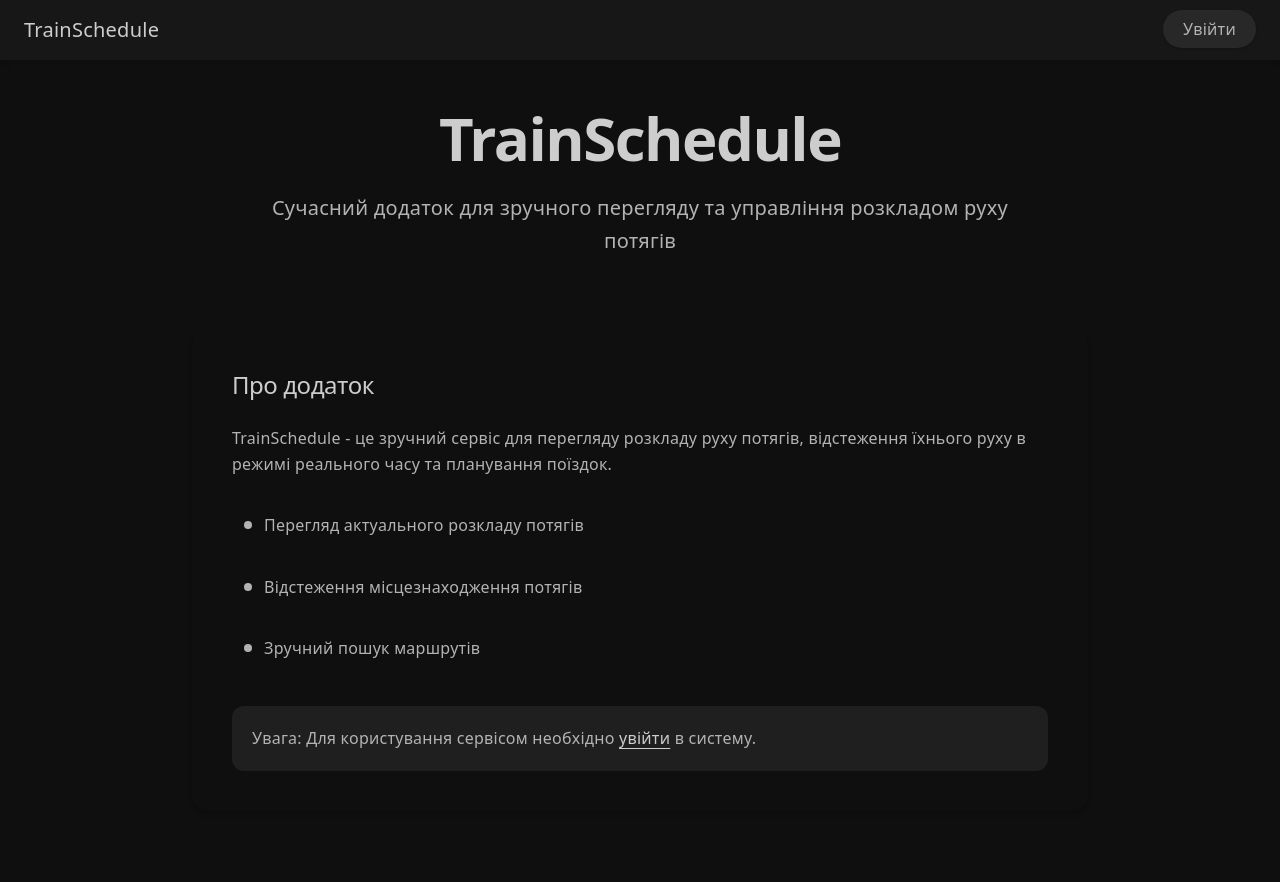
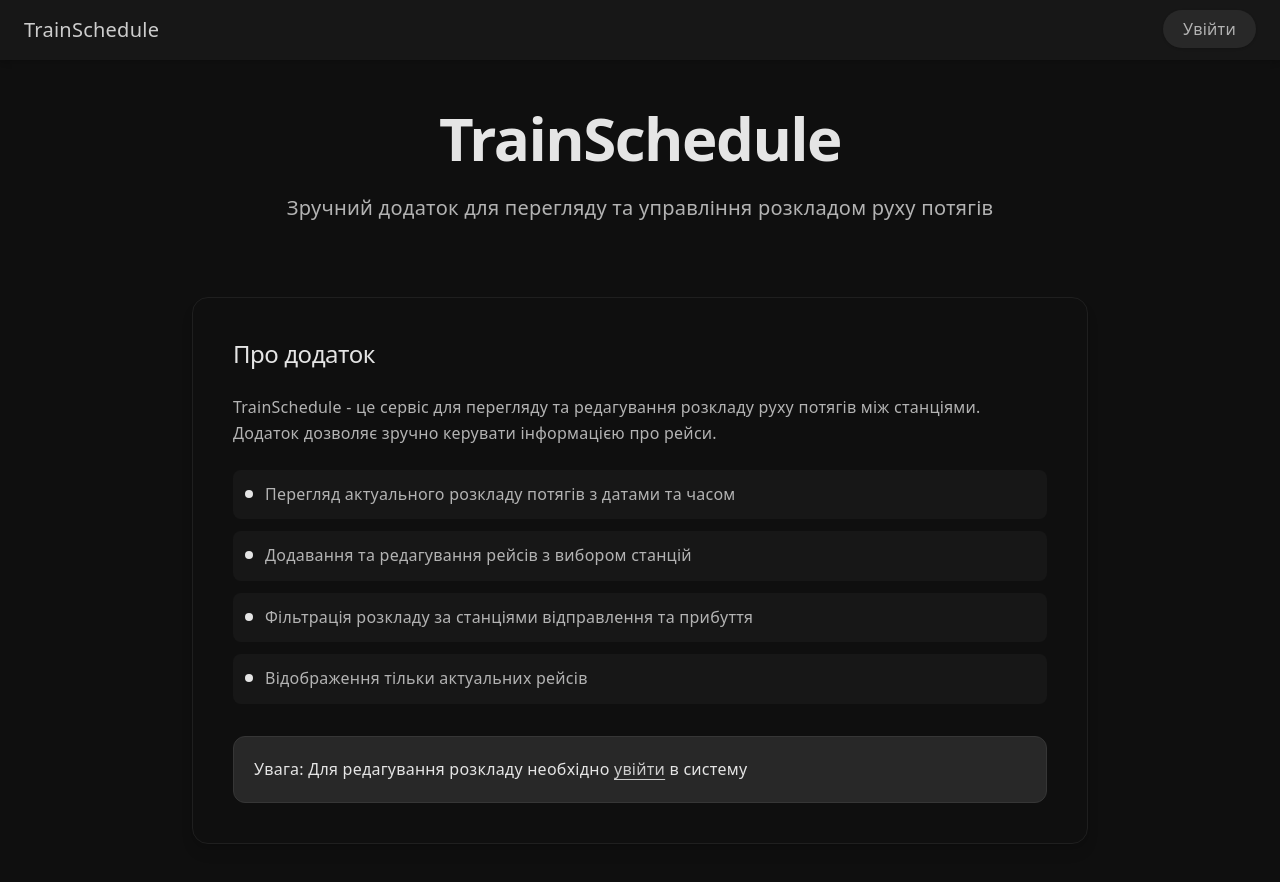
Before and after one commit to Tarfua/train-schedule, a Next.js app in the folder frontend/: page / in a window 1280 px wide. Shown: the top 882 px of the page. Before the commit the page ends 859 px from the top, so only its background shows below. Built offline with nearby package versions, Linux system fonts and the light colour scheme; no server answers.

Commit message:
The main page updated

```diff
--- a/frontend/src/app/page.tsx
+++ b/frontend/src/app/page.tsx
@@ -9,39 +9,43 @@ export default function Home() {
     <div className="flex flex-col items-center gap-10 py-12">
       {/* Заголовок і підзаголовок */}
       <div className="text-center mb-8 max-w-3xl">
-        <h1 className="text-4xl md:text-6xl font-semibold text-accent-hover mb-6 tracking-tight">
+        <h1 className="text-4xl md:text-6xl font-semibold text-accent-bright mb-6 tracking-tight">
           TrainSchedule
         </h1>
         <p className="text-xl text-accent mx-auto leading-relaxed">
-          Сучасний додаток для зручного перегляду та управління розкладом руху потягів
+          Зручний додаток для перегляду та управління розкладом руху потягів
         </p>
       </div>
 
       {/* Основна секція */}
-      <div className="w-full max-w-4xl bg-dark-850 p-8 md:p-10 rounded-2xl shadow-md">
-        <h2 className="text-2xl font-medium text-accent-hover mb-6">
+      <div className="w-full max-w-4xl bg-dark-900 p-8 md:p-10 rounded-2xl shadow-lg border border-dark-700">
+        <h2 className="text-2xl font-medium text-accent-bright mb-6">
           Про додаток
         </h2>
         <p className="text-accent mb-6 leading-relaxed">
-          TrainSchedule - це зручний сервіс для перегляду розкладу руху потягів, відстеження їхнього руху в режимі реального часу та планування поїздок.
+          TrainSchedule - це сервіс для перегляду та редагування розкладу руху потягів між станціями. Додаток дозволяє зручно керувати інформацією про рейси.
         </p>
         <ul className="grid gap-3 text-accent mb-8">
-          <li className="flex items-start gap-3 p-3 rounded-lg bg-dark-750 transition-colors">
-            <span className="w-2 h-2 rounded-full bg-accent mt-2"></span>
-            <span>Перегляд актуального розкладу потягів</span>
+          <li className="flex items-start gap-3 p-3 rounded-lg bg-dark-800 hover:bg-dark-750 transition-colors">
+            <span className="w-2 h-2 rounded-full bg-accent-bright mt-2"></span>
+            <span>Перегляд актуального розкладу потягів з датами та часом</span>
           </li>
-          <li className="flex items-start gap-3 p-3 rounded-lg bg-dark-750 transition-colors">
-            <span className="w-2 h-2 rounded-full bg-accent mt-2"></span>
-            <span>Відстеження місцезнаходження потягів</span>
+          <li className="flex items-start gap-3 p-3 rounded-lg bg-dark-800 hover:bg-dark-750 transition-colors">
+            <span className="w-2 h-2 rounded-full bg-accent-bright mt-2"></span>
+            <span>Додавання та редагування рейсів з вибором станцій</span>
           </li>
-          <li className="flex items-start gap-3 p-3 rounded-lg bg-dark-750 transition-colors">
-            <span className="w-2 h-2 rounded-full bg-accent mt-2"></span>
-            <span>Зручний пошук маршрутів</span>
+          <li className="flex items-start gap-3 p-3 rounded-lg bg-dark-800 hover:bg-dark-750 transition-colors">
+            <span className="w-2 h-2 rounded-full bg-accent-bright mt-2"></span>
+            <span>Фільтрація розкладу за станціями відправлення та прибуття</span>
+          </li>
+          <li className="flex items-start gap-3 p-3 rounded-lg bg-dark-800 hover:bg-dark-750 transition-colors">
+            <span className="w-2 h-2 rounded-full bg-accent-bright mt-2"></span>
+            <span>Відображення тільки актуальних рейсів</span>
           </li>
         </ul>
-        <div className="p-5 bg-dark-700 rounded-xl">
-          <p className="text-accent">
-            <span className="font-medium">Увага:</span> Для користування сервісом необхідно <Link href="/auth/login" className="text-accent-hover hover:text-accent underline underline-offset-4 transition-colors">увійти</Link> в систему.
+        <div className="p-5 bg-dark-600 rounded-xl border border-dark-500">
+          <p className="text-accent-bright">
+            <span className="font-medium">Увага:</span> Для редагування розкладу необхідно <Link href="/auth/login" className="text-accent-hover hover:text-accent-bright underline underline-offset-4 transition-colors">увійти</Link> в систему
           </p>
         </div>
       </div>
```
